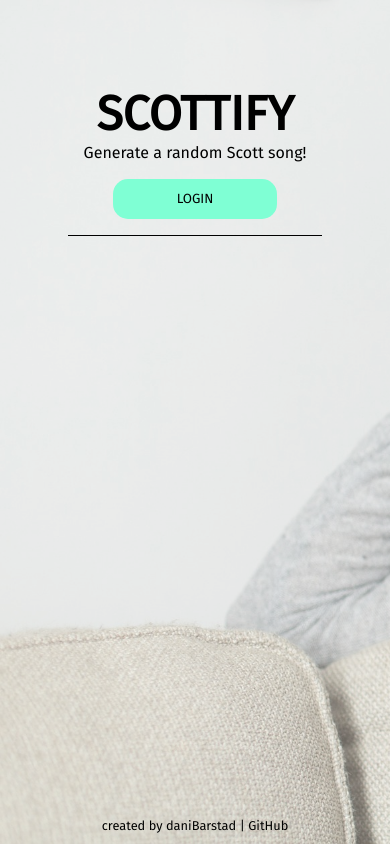
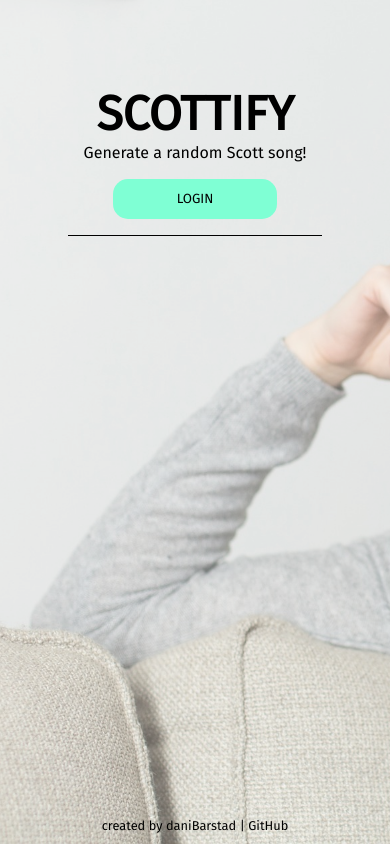
Before and after one commit to danibarstad/Scottify, a PHP site: page / in a window 390 px wide; the page is wider, and only the part inside the window is pictured. Run offline with PHP 8.4, Linux system fonts and the light colour scheme.

Commit message:
responsive background getting better

```diff
--- a/public/style.css
+++ b/public/style.css
@@ -6,9 +6,9 @@
     padding: 0%;
 }
 
-body {
-    /* height: 100vh; */
-}
+/* body {
+    height: 100vh;
+} */
 
 #background {
     opacity: .65;
@@ -59,12 +59,10 @@ body {
 @media (max-width: 1001px) {
 
     #background {
-        position: absolute;
         height: 100vh;
         width: auto;
         background-image: url("img/woman_laughing.jpg");
-        background-repeat: no-repeat;
-        background-position-x: right;
+        left: -50%;
     }
 
     .container {
```
